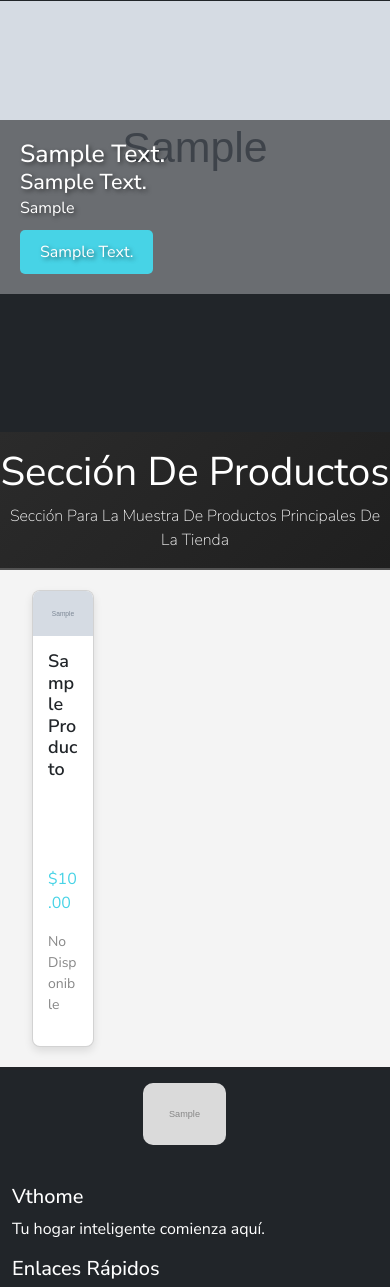
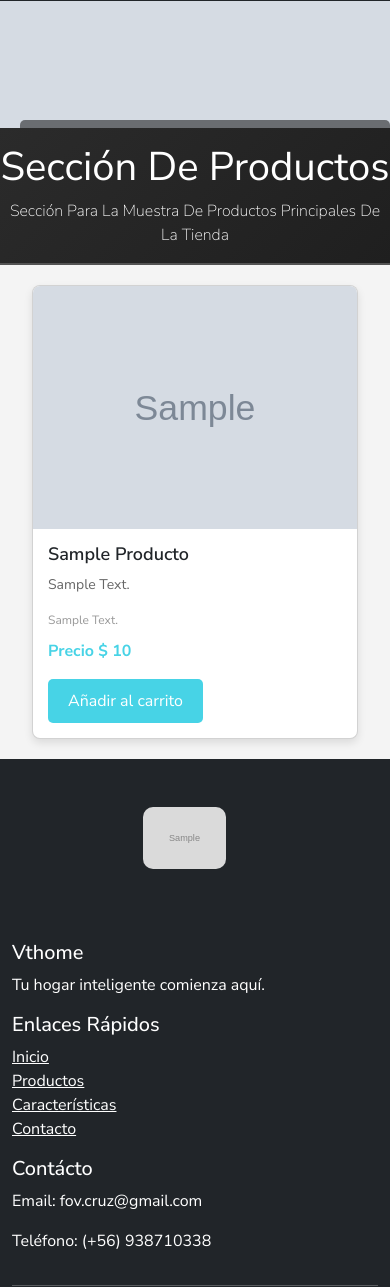
Before and after one commit to FovCruz/gestion-clientes, a Django app: page / in a window 390 px wide. Shown: the part 78-1365 px from the top of the page. Run offline with Django 5.2, Linux system fonts and the light colour scheme; tables that the repository leaves empty hold one stand-in row (values such as "Sample post"); grey boxes marked "Sample" are stand-in pictures; some libraries are stand-ins or nearby versions.

Commit message:
modificaciones en visualizacion de  productos

```diff
--- a/gestion_usuarios/admin.py
+++ b/gestion_usuarios/admin.py
@@ -5,9 +5,9 @@
 
 @admin.register(Producto)
 class ProductoAdmin(admin.ModelAdmin):
-    list_display = ('nombre', 'precio', 'disponible')
+    list_display = ('nombre', 'precio', 'existencia')
     search_fields = ('nombre',)
-    list_filter = ('disponible',)
+    list_filter = ('existencia',)
 
 
 #carga de modelo con sus atributos a mostrar en el panel
--- a/gestion_usuarios/models.py
+++ b/gestion_usuarios/models.py
@@ -10,14 +10,16 @@
 #SECCION DE PRODUCTOS
 class Producto(models.Model):
     nombre = models.CharField(max_length=255)
-    descripcion = models.TextField()
+    imagen = models.ImageField(upload_to='productos/')
+    descripcionCorta = models.CharField(max_length=255, default='Descripción corta no disponible')
+    descripcionLarga = models.TextField()
     precio = models.DecimalField(max_digits=10, decimal_places=2)
-    imagen = models.ImageField(upload_to='productos/')
-    disponible = models.BooleanField(default=True)
+    precioOferta = models.DecimalField(max_digits=10, decimal_places=2, null=True, blank=True)
+    existencia = models.BooleanField(default=True)
+    codigoProducto = models.CharField(max_length=100, default='')
 
     def __str__(self):
         return self.nombre
-
 
 #CARRUSEL DE LOGOS
 class Logo(models.Model):
--- a/gestion_usuarios/static/js/scripts.js
+++ b/gestion_usuarios/static/js/scripts.js
@@ -35,8 +35,30 @@
         autoplay: true,
         autoplaySpeed: 2000,
         arrows: true,
-        dots: false,
+        dots: true,
         pauseOnHover: false,
-        adaptiveHeight: true
+        adaptiveHeight: true,
+        responsive: [
+            {
+                breakpoint: 768,
+                settings: {
+                    arrows: false, // Ocultar los botones en dispositivos móviles
+                    dots: true
+                }
+            }
+        ]
     });
 });
+
+// FORMATEAR VALORES
+document.addEventListener("DOMContentLoaded", function() {
+    function formatPrice(price) {
+        return price.toString().replace(/\B(?=(\d{3})+(?!\d))/g, ".");
+    }
+
+    document.querySelectorAll('.price').forEach(function(priceElement) {
+        let priceText = priceElement.textContent.trim().replace("CLP ", "").replace(",", "");
+        let formattedPrice = formatPrice(parseFloat(priceText));
+        priceElement.textContent = `Precio $ ${formattedPrice}`;
+    });
+});
--- a/gestion_usuarios/templates/parts/carrusel_logos.html
+++ b/gestion_usuarios/templates/parts/carrusel_logos.html
@@ -1,5 +1,5 @@
 {% load static %}
-<div class="logo-carrusel">
+<div class="logo-carrusel my-5">
     {% for logo in logo_images %}
     <div class="slick-slide-content">
         <img src="{{ logo.imagen.url }}" alt="Logo">
--- a/gestion_usuarios/templates/parts/slider.html
+++ b/gestion_usuarios/templates/parts/slider.html
@@ -22,3 +22,49 @@
     </div>
     {% endfor %}
 </div>
+
+
+<style>
+    .banner-slider {
+        width: 100%; /* Ajusta el ancho del slider al 100% del contenedor */
+        position: relative;
+    }
+
+    .banner-slide {
+        position: relative;
+    }
+
+    .banner-slide img {
+        width: 100%; /* Ajusta la imagen al ancho del slider */
+        height: auto; /* Mantiene la proporción de la imagen */
+    }
+
+    .banner-caption {
+        position: absolute;
+        bottom: 20px;
+        left: 20px;
+        color: #fff;
+        background: rgba(0, 0, 0, 0.5); /* Fondo semitransparente para el texto */
+        padding: 10px;
+        border-radius: 5px;
+    }
+
+    .banner-caption h2, .banner-caption h4, .banner-caption p {
+        margin: 0;
+        padding: 0;
+    }
+
+    .banner-caption .btn {
+        margin-top: 10px;
+    }
+
+    /* Estilo para ocultar los botones en dispositivos móviles */
+    @media (max-width: 768px) {
+        .slick-prev, .slick-next {
+            display: none !important; /* Oculta los botones de navegación en dispositivos móviles */
+        }
+        .banner-slider{
+            height: 127px;
+        }
+    }
+</style>
--- a/gestion_usuarios/templates/productos.html
+++ b/gestion_usuarios/templates/productos.html
@@ -1,5 +1,5 @@
 {% load static %}
-
+{% load humanize %}
 
 <div class="titulo-pagina">
     <h2>Sección de productos</h2>
@@ -18,10 +18,10 @@
                     <p class="descripcion-larga">{{ producto.descripcionLarga }}</p>
                     <p class="price">
                         {% if producto.precioOferta %}
-                  <span class="precio-original">${{ producto.precio }}</span>
-                  <span class="precio-oferta">${{ producto.precioOferta }}</span>
+                        <span class="precio-original">{{ producto.precio|floatformat:0|intcomma }}</span>
+                        <span class="precio-oferta">{{ producto.precioOferta|floatformat:0|intcomma }}</span>
                         {% else %}
-                  ${{ producto.precio }}
+                        CLP {{ producto.precio|floatformat:0|intcomma }}
                         {% endif %}
                     </p>
                     {% if producto.existencia %}
@@ -36,9 +36,7 @@
     </div>
 </section>
 
-
 <style>
-
 /* Estilos CSS para la sección de productos */
 .cards {
     padding: 20px;
@@ -54,6 +52,7 @@
     display: flex;
     flex-wrap: wrap;
     gap: 20px;
+    justify-content: space-between;
 }
 
 .card {
@@ -94,17 +93,19 @@
     font-size: 12px;
     color: #999;
     margin: 10px 0;
-  height: 60px; /* Ajusta la altura según sea necesario */
+    height: auto; /* Ajusta la altura según el contenido */
     overflow: hidden;
     text-overflow: ellipsis;
     display: -webkit-box;
-  -webkit-line-clamp: 3;
+    -webkit-line-clamp: 2; /* Limita a 2 líneas de texto */
     -webkit-box-orient: vertical;
 }
 
 .price {
     font-size: 16px;
     color: #47d3e6;
+    font-weight: bold;
+
 }
 
 .precio-original {
@@ -132,5 +133,22 @@
     font-size: 14px;
 }
 
+/* Responsive Design */
+@media (max-width: 1200px) {
+    .card {
+        width: calc(33.333% - 20px); /* 3 columnas en pantallas medianas */
+    }
+}
 
+@media (max-width: 900px) {
+    .card {
+        width: calc(50% - 20px); /* 2 columnas en pantallas pequeñas */
+    }
+}
+
+@media (max-width: 600px) {
+    .card {
+        width: 100%; /* 1 columna en pantallas muy pequeñas */
+    }
+}
 </style>
--- a/proyecto/settings.py
+++ b/proyecto/settings.py
@@ -39,6 +39,7 @@
     'django.contrib.staticfiles',
     'gestion_usuarios',
     'crispy_forms',
+    'django.contrib.humanize',
 ]
 
 MIDDLEWARE = [
@@ -146,5 +147,5 @@
 # Redirección después de cerrar sesión
 LOGOUT_REDIRECT_URL = 'login'
 
-
-#LOGIN_REDIRECT_URL = '/dashboard/'  # o la ruta que desees para el dashboard
+#configura el peso chileno,formatear números, incluyendo la separación de miles.
+USE_L10N = True
```
Also changed, not shown: gestion_usuarios/migrations/0009_rename_descripcion_producto_descripcionlarga_and_more.py (added). Lines whose indentation alone changed are shown as unchanged.
